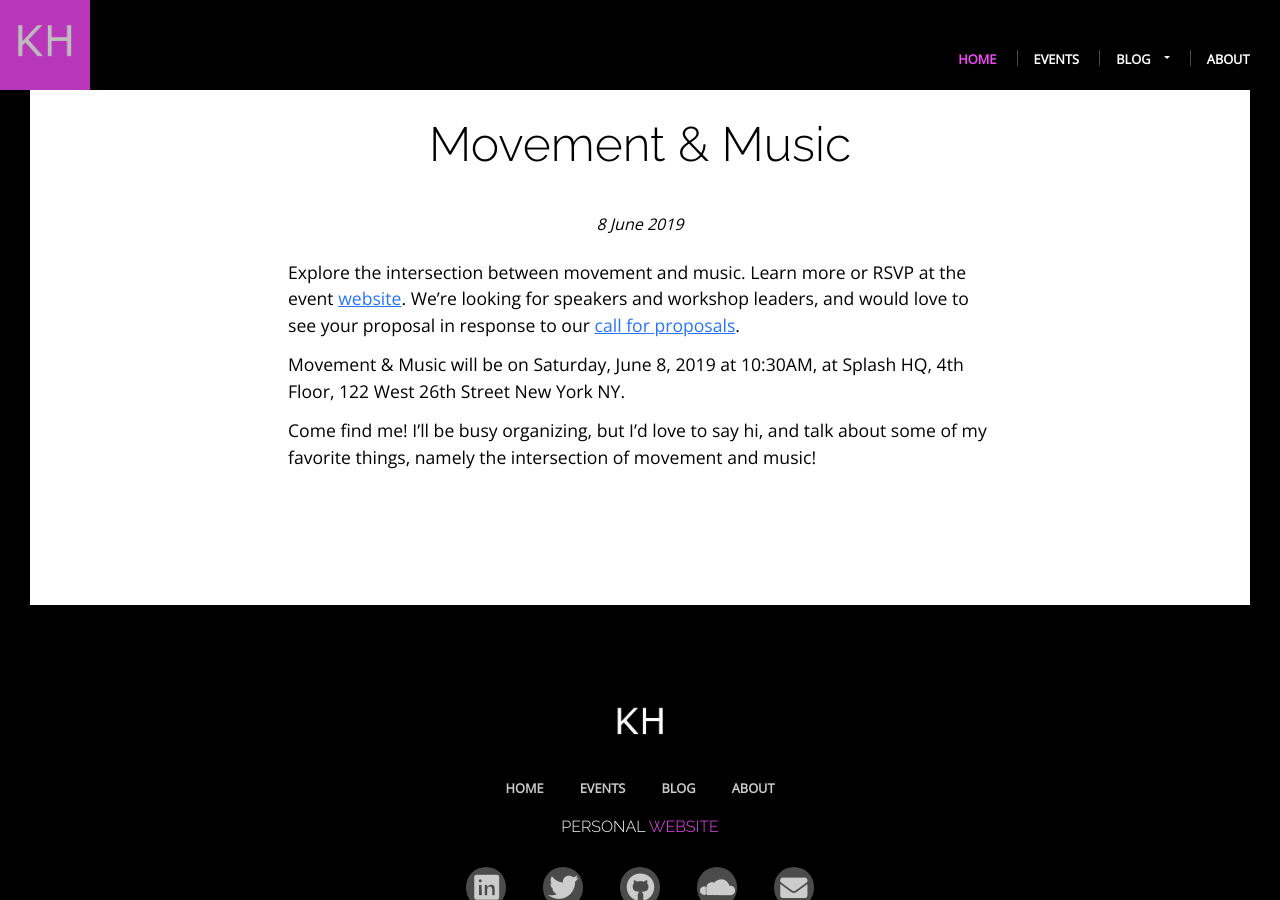
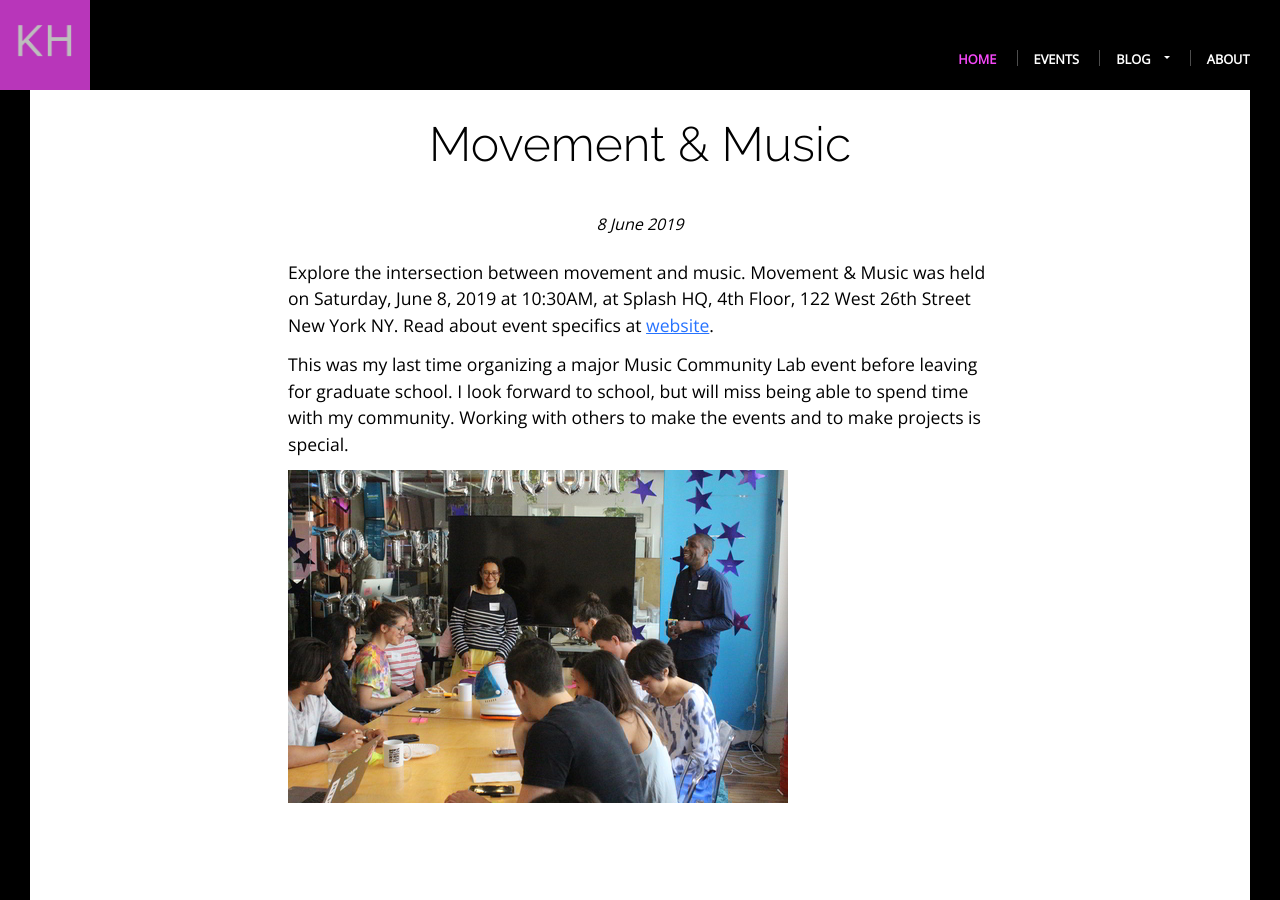
Before and after one commit to khoeger/khoeger.github.io, a Jekyll site: the page built from _events_list/2019-06-08-MovementAndMusic.markdown, in a window 1280 px wide and 900 px high, scrolled down 420 px. Built offline with Jekyll 4.4.1, drawn with Linux system fonts in a browser that asks for light colours.

Commit message:
Update Movement & Music

```diff
--- a/_events_list/2019-06-08-MovementAndMusic.markdown
+++ b/_events_list/2019-06-08-MovementAndMusic.markdown
@@ -12,8 +12,10 @@ categories: hackathon mcl movement music musicCommunityLab
 description: Explore the intersection between movement and music.
 published: true
 ---
-{{page.description}} Learn more or RSVP at the event [website](https://movementmusic.splashthat.com). We're looking for speakers and workshop leaders, and would love to see your proposal in response to our [call for proposals](https://forms.gle/XDTTZBz2n7Y3XpZYA).
+{{page.description}} Movement & Music was held on Saturday, June 8, 2019 at 10:30AM, at {{page.location-title}}, {{ page.location}}. Read about event specifics at [website](https://movementmusic.splashthat.com).
 
-Movement & Music will be on Saturday, June 8, 2019 at 10:30AM, at {{page.location-title}}, {{ page.location}}.
+This was my last time organizing a major Music Community Lab event before leaving for graduate school. I look forward to school, but will miss being able to spend time with my community. Working with others to make the events and to make projects is special.
 
-Come find me! I'll be busy organizing, but I'd love to say hi, and talk about some of my favorite things, namely the intersection of movement and music!
+
+
+![Brainstorming Session]({{ "/assets/img/2019/20190608MovementMusic.jpg" | absolute_url }}){: .pull_right}
```
Also changed, not shown: assets/img/2019/20190608MovementMusic.jpg (added).
